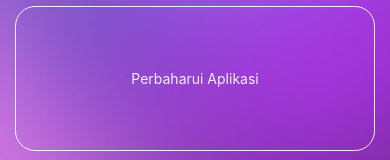
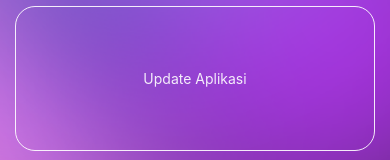
Before and after one commit to miftahafina/makan-apa, a React Native app: screen / in a window 390 px wide. Shown: the part 616-776 px from the top of the page. Built offline with nearby package versions, Linux system fonts and the light colour scheme.

Commit message:
Update via browser

```diff
--- a/components/CreditFooter.js
+++ b/components/CreditFooter.js
@@ -9,7 +9,7 @@ export default class CreditFooter extends React.Component {
       <View style={container}>
         <Text style={smallText}>
           Foto yang tercantum hanya sebagai ilustrasi{'\n'}
-          Jika terdapat prediksi yang keliru, silakan perbaharui aplikasi terlebih dahulu
+          Jika terdapat prediksi yang keliru, silakan update aplikasi terlebih dahulu
         </Text>
         <Text style={text}>Made with 💖 ️by Miftah Afina</Text>
       </View>
--- a/components/UpdateButton.js
+++ b/components/UpdateButton.js
@@ -1,14 +1,19 @@
 import React from 'react';
-import { StyleSheet, Text, Image, View, TouchableNativeFeedback } from 'react-native';
+import { StyleSheet, Text, TouchableOpacity } from 'react-native';
+import { WebBrowser } from 'expo';
 
 export default class DateButton extends React.Component {
+  openBrowser = () => {
+    WebBrowser.openBrowserAsync('https://miftahafina.com/makanapa');
+  }
+
   render() {
     const {button, text} = styles;
 
     return (
-    <View style={button}>
-      <Text style={text}>Perbaharui Aplikasi</Text>
-    </View>
+    <TouchableOpacity style={button} onPress={this.openBrowser}>
+      <Text style={text}>Update Aplikasi</Text>
+    </TouchableOpacity>
     )
   }
 }
```
